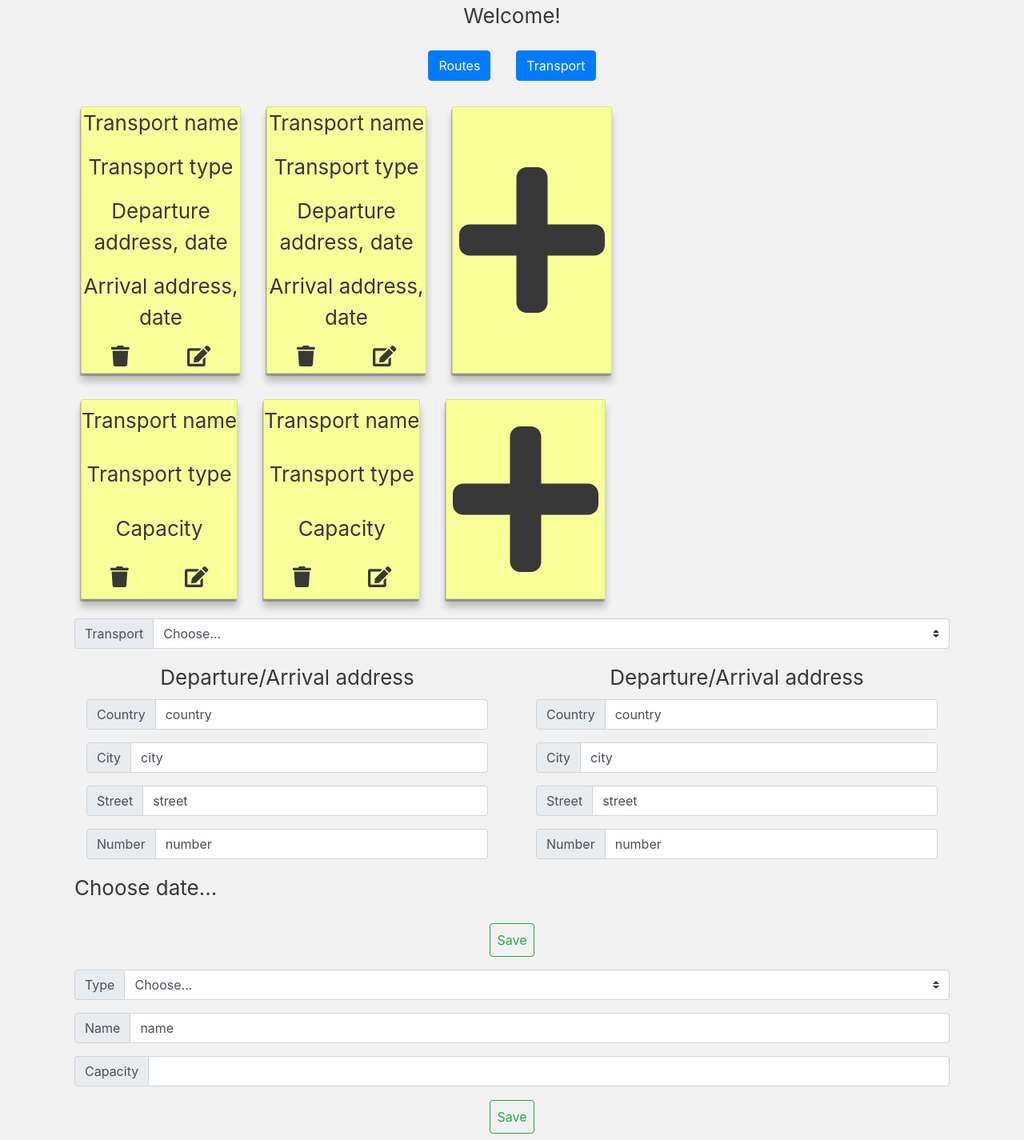
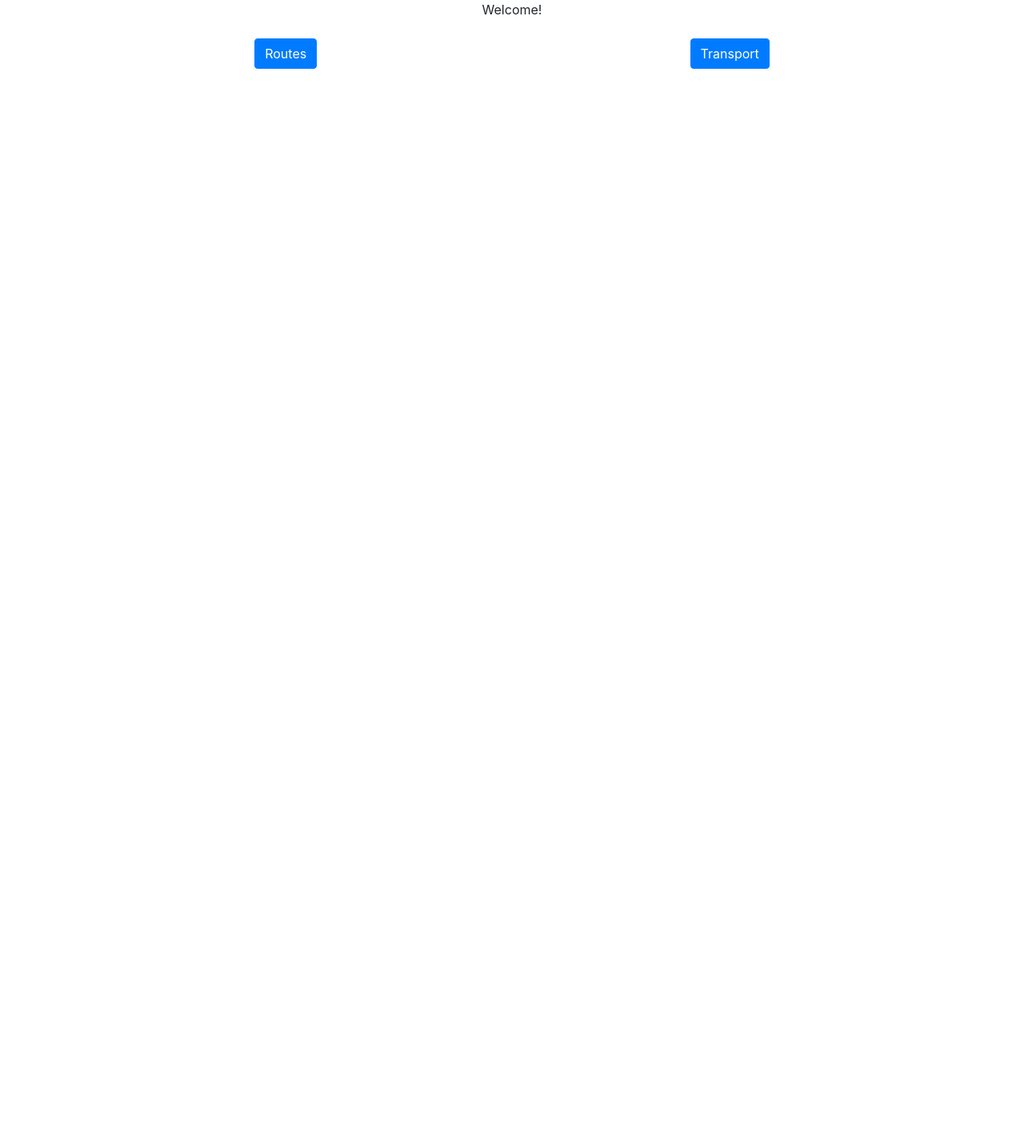
Before and after one commit to JacksSparr0w/aiposisi, a React (Create React App) app in the folder lab3/lab3react/: page / in a window 1280 px wide. Shown: the whole page at 80% size. After the commit the page ends 800 px from the top, so only its background shows below. Built offline with nearby package versions, Linux system fonts and the light colour scheme.

Commit message:
LAB 3: add router

```diff
--- a/lab3/lab3react/src/App.js
+++ b/lab3/lab3react/src/App.js
@@ -5,19 +5,24 @@ import Routes from './components/route/Routes';
 import TransportList from './components/transport/TransportList';
 import InputTransport from './components/transport/InputTransport';
 import InputRoute from './components/route/InputRoute';
+import { BrowserRouter as Router, Route } from "react-router-dom";
+
 
 function App() {
+
   return (
-    <div className="App">
-      <header className="App-header">
-        <Home/>
-        <Routes/>
-        <TransportList/>
-        <InputRoute/>
-        <InputTransport/>
-        {/* Логика переключения компонентов */}
-        </header>
-    </div>
+    <Router>
+      <div className="App">
+        <div className="container" >
+          <Route path="/" exact component={Home}/>
+          <Route strict path="/routes" exact component={Routes} />
+          <Route strict path="/transports" exact component={TransportList} />
+          <Route path="/routes/add" exact component={InputRoute} />
+          <Route path="/transports/add" exact component={InputTransport} />
+        </div>
+      </div>
+    </Router>
+
   );
 }
 
```
Also changed, not shown: lab3/lab3react/package.json (+8 -5 lines), 1 other file (tests, documents, lock files or other folders).
